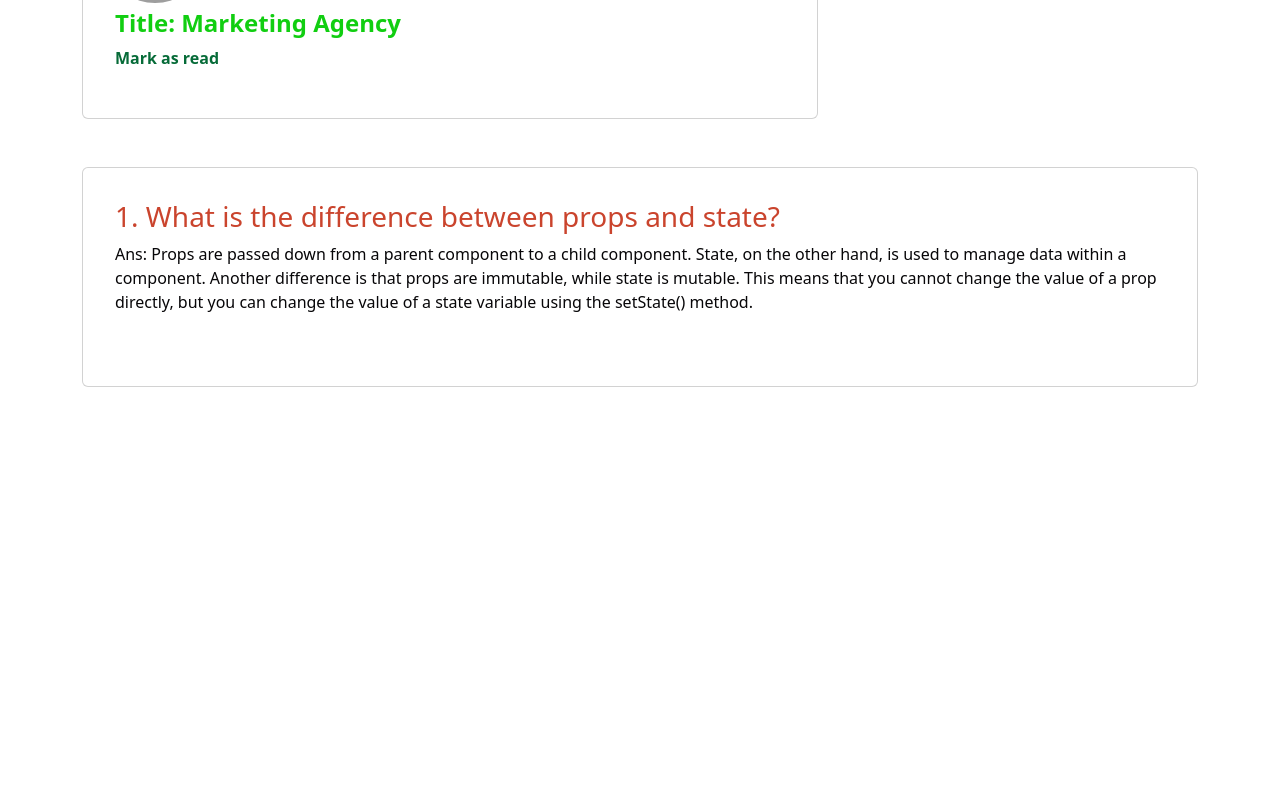
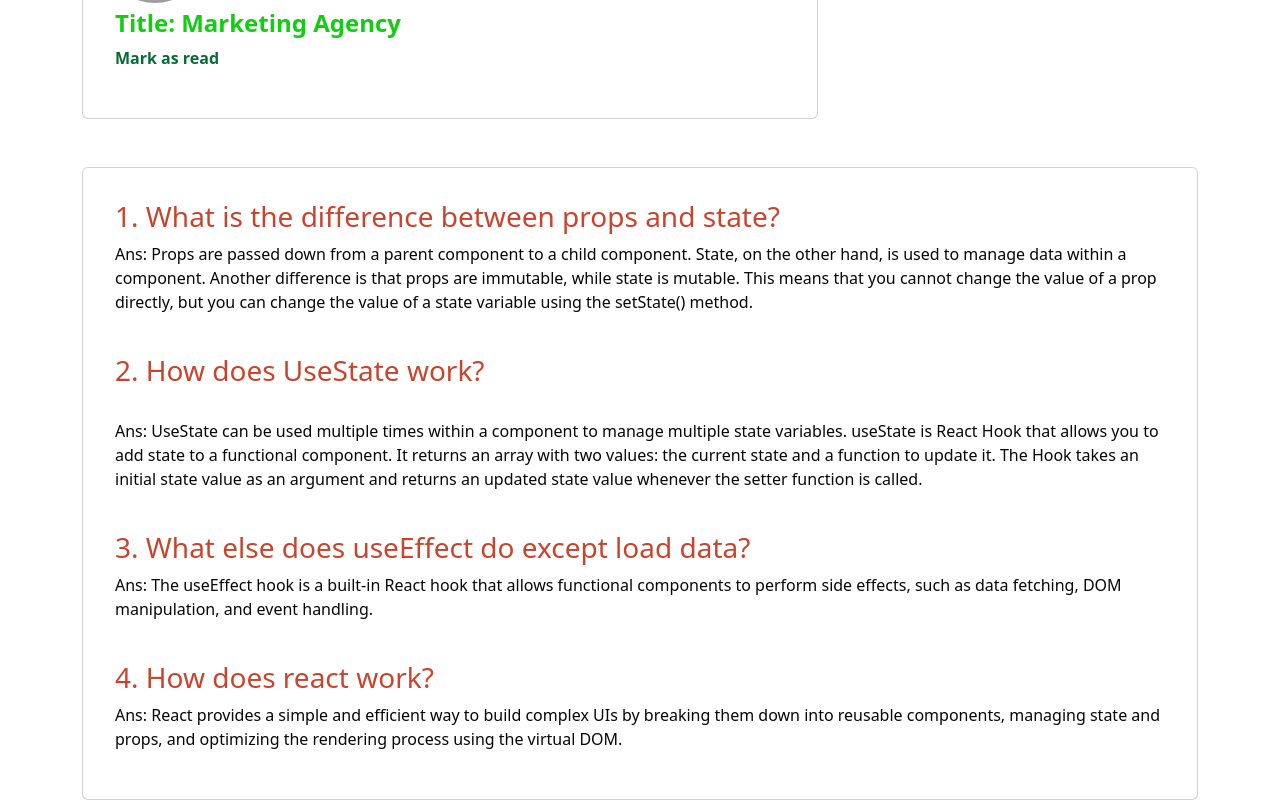
Before and after one commit to sakibhosen98/knowledge-cafe, a React (Vite) app: page / in a window 1280 px wide. Shown: the part 2995-3795 px from the top of the page. Before the commit the page ends 3382 px from the top, so only its background shows below. Built offline with nearby package versions, Linux system fonts and the light colour scheme; grey boxes are pictures that could not be loaded.

Commit message:
added all question

```diff
--- a/src/components/Question/Question.jsx
+++ b/src/components/Question/Question.jsx
@@ -7,7 +7,15 @@ const Question = () => {
         <h3>1. What is the difference between props and state?</h3>
         <p>Ans: Props are passed down from a parent component to a child component. State, on the other hand, is used to manage data within a component. Another difference is that props are immutable, while state is mutable. This means that you cannot change the value of a prop directly, but you can change the value of a state variable using the setState() method.</p>
         <br></br>
-
+        <h3>2. How does UseState work?</h3>
+        <br></br>
+        <p>Ans: UseState can be used multiple times within a component to manage multiple state variables. useState is React Hook that allows you to add state to a functional component. It returns an array with two values: the current state and a function to update it. The Hook takes an initial state value as an argument and returns an updated state value whenever the setter function is called.</p>
+        <br></br>
+        <h3>3. What else does useEffect do except load data?</h3>
+        <p>Ans: The useEffect hook is a built-in React hook that allows functional components to perform side effects, such as data fetching, DOM manipulation, and event handling.</p>
+        <br></br>
+        <h3>4. How does react work?</h3>
+        <p>Ans: React provides a simple and efficient way to build complex UIs by breaking them down into reusable components, managing state and props, and optimizing the rendering process using the virtual DOM.</p>
     </div>
   );
 };
```
